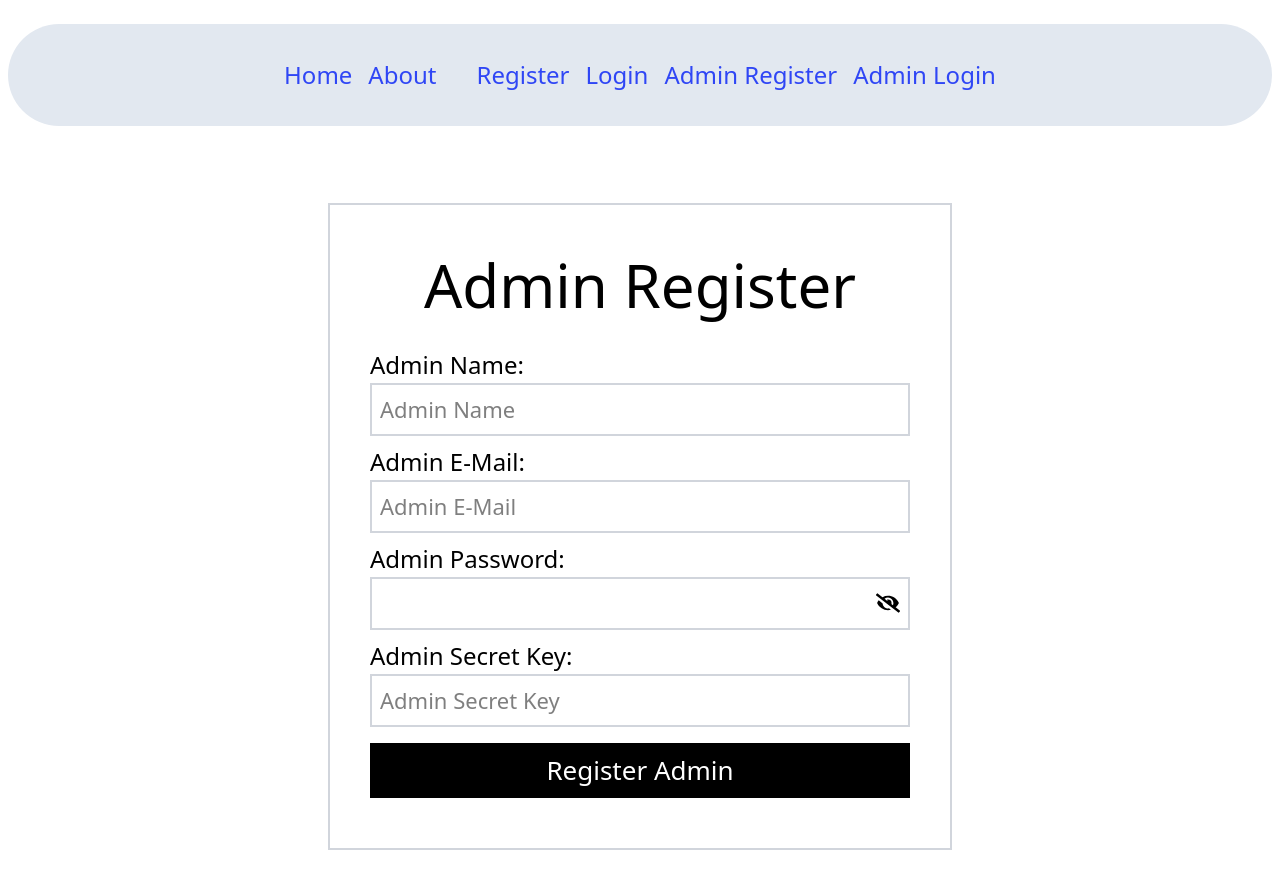
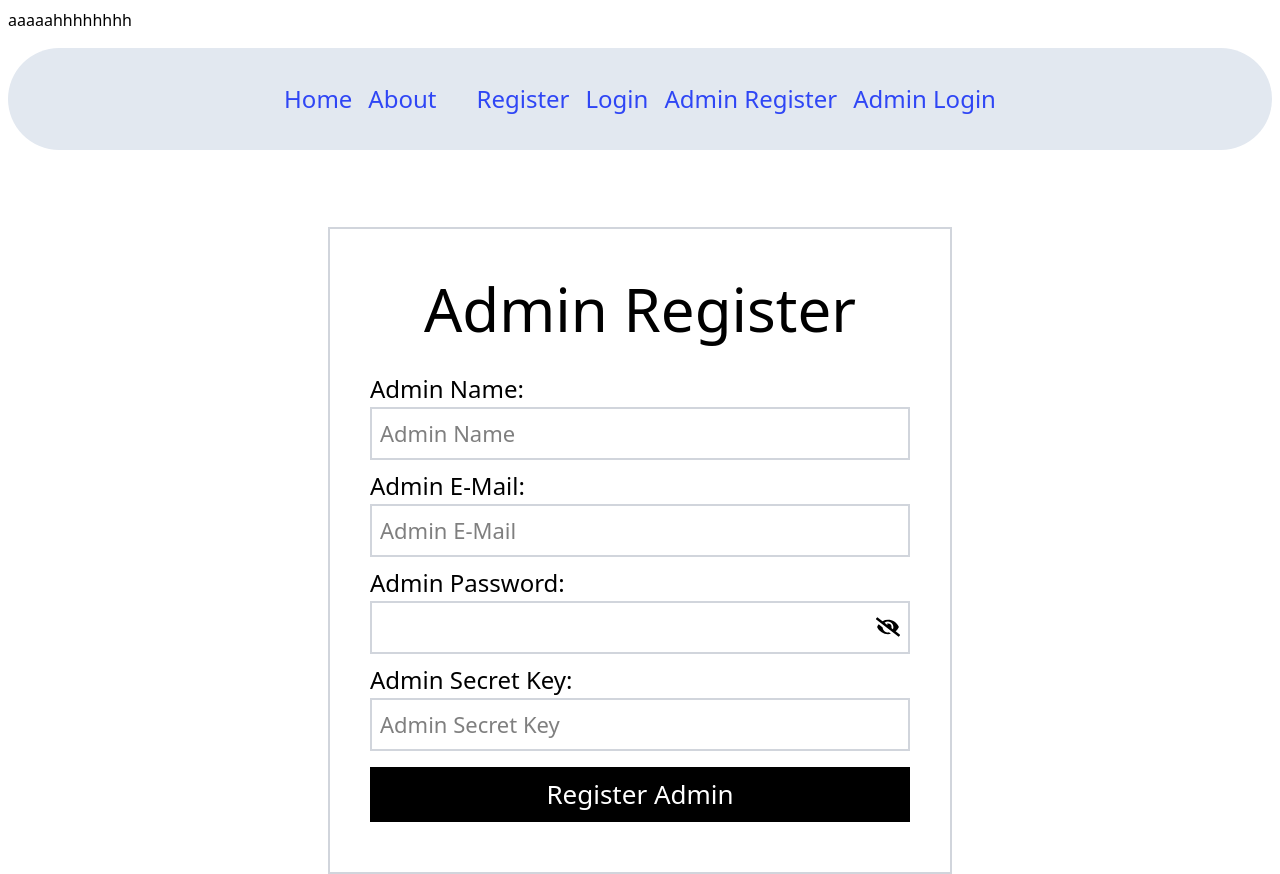
Before and after one commit to Em-myy/voting-app, a React app in the folder frontend/: page /AdminRegister in a window 1280 px wide. Before the commit the page ends 850 px from the top, so only its background shows below. Built offline with nearby package versions, Linux system fonts and the light colour scheme; the HTML template or start-up script is replaced by a standard one.

Commit message:
today first

```diff
--- a/frontend/src/pages/AdminRegister.jsx
+++ b/frontend/src/pages/AdminRegister.jsx
@@ -55,6 +55,7 @@ const AdminRegister = () => {
   };
   return (
     <div className="p-2">
+      <div>aaaaahhhhhhhh</div>
       <Toaster />
       <div className="dark:bg-slate-500 bg-slate-200 rounded-tl-[100px] rounded-br-[100px] md:rounded-tr-[100px] md:rounded-bl-[100px] md:py-[25px] mt-4">
         <Navbar />
```
